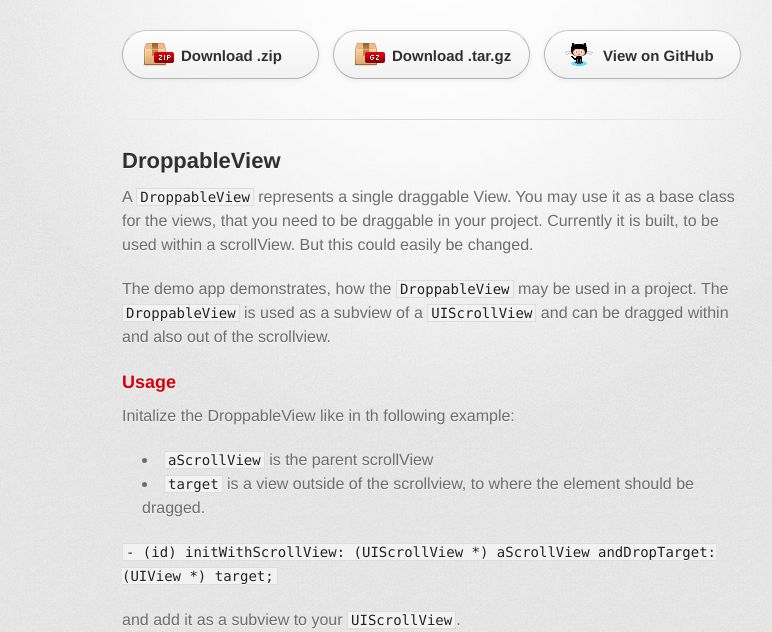
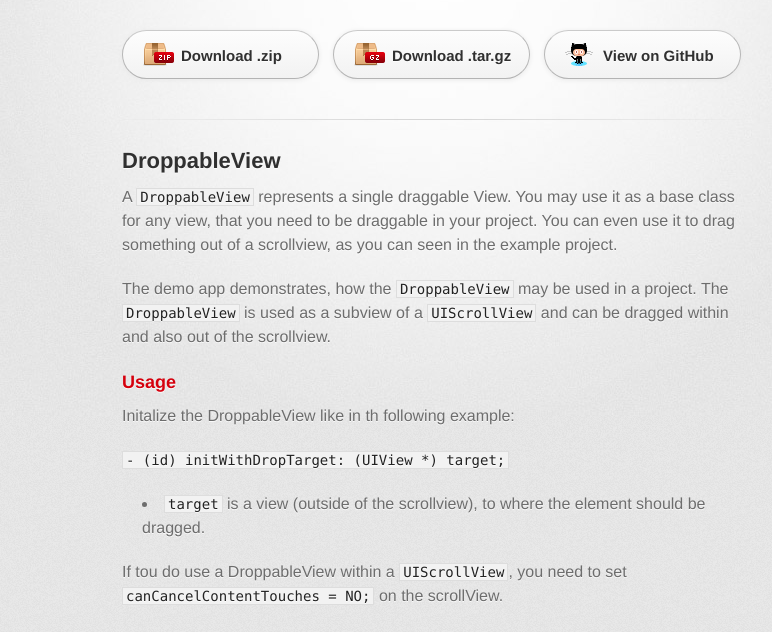
Before and after one commit to calimarkus/JDDroppableView, a plain HTML site: page index.html in a window 1280 px wide. Shown: the part 158-790 px from the top of the page, without its empty margins (208-980 px from the left). Drawn offline with Linux system fonts and the light colour scheme; a web font is replaced by a local one.

Commit message:
Create gh-pages branch via GitHub

```diff
--- a/index.html
+++ b/index.html
@@ -33,7 +33,7 @@
         <section id="main_content">
           <h2>DroppableView</h2>
 
-<p>A <code>DroppableView</code> represents a single draggable View. You may use it as a base class for the views, that you need to be draggable in your project. Currently it is built, to be used within a scrollView. But this could easily be changed.</p>
+<p>A <code>DroppableView</code> represents a single draggable View. You may use it as a base class for any view, that you need to be draggable in your project. You can even use it to drag something out of a scrollview, as you can seen in the example project.</p>
 
 <p>The demo app demonstrates, how the <code>DroppableView</code> may be used in a project.
 The <code>DroppableView</code> is used as a subview of a <code>UIScrollView</code> and can be dragged within and also out of the scrollview.</p>
@@ -42,14 +42,12 @@ The <code>DroppableView</code> is used as a subview of a <code>UIScrollView</cod
 
 <p>Initalize the DroppableView like in th following example:  </p>
 
+<p><code>- (id) initWithDropTarget: (UIView *) target;</code></p>
+
 <ul>
 <li>
-<code>aScrollView</code> is the parent scrollView</li>
-<li>
-<code>target</code> is a view outside of the scrollview, to where the element should be dragged.</li>
-</ul><p><code>- (id) initWithScrollView: (UIScrollView *) aScrollView andDropTarget: (UIView *) target;</code></p>
-
-<p>and add it as a subview to your <code>UIScrollView</code>.<br><strong>Note</strong>: Your <code>UIScrollView</code> needs to set <code>canCancelContentTouches = NO;</code>.</p>
+<code>target</code> is a view (outside of the scrollview), to where the element should be dragged.</li>
+</ul><p>If tou do use a DroppableView within a <code>UIScrollView</code>, you need to set <code>canCancelContentTouches = NO;</code> on the scrollView.</p>
 
 <h3>Screenshot of the example app:</h3>
 
--- a/params.json
+++ b/params.json
@@ -1 +1 @@
-{"body":"DroppableView\r\n---------------\r\n\r\nA `DroppableView` represents a single draggable View. You may use it as a base class for the views, that you need to be draggable in your project. Currently it is built, to be used within a scrollView. But this could easily be changed.\r\n\r\nThe demo app demonstrates, how the `DroppableView` may be used in a project.\r\nThe `DroppableView` is used as a subview of a `UIScrollView` and can be dragged within and also out of the scrollview.\r\n\r\n### Usage\r\n\r\nInitalize the DroppableView like in th following example:  \r\n\r\n- `aScrollView` is the parent scrollView\r\n- `target` is a view outside of the scrollview, to where the element should be dragged.\r\n\r\n`- (id) initWithScrollView: (UIScrollView *) aScrollView andDropTarget: (UIView *) target;`\r\n\r\nand add it as a subview to your `UIScrollView`.  \r\n**Note**: Your `UIScrollView` needs to set `canCancelContentTouches = NO;`.\r\n\r\n### Screenshot of the example app:\r\n\r\nThe black cards can be dragged from the red scrollView onto the green circle.  \r\nTry it!\r\n\r\n  \r\n![Screenshot](http://www.bilderload.com/bild/189325/droppableviewIRGWX.png)","note":"Don't delete this file! It's used internally to help with page regeneration.","name":"Jddroppableview","google":"","tagline":"iOS: This is a draggable view, which works within a scrollview (Dragging within and especially out of the scrollview)"}
+{"note":"Don't delete this file! It's used internally to help with page regeneration.","tagline":"iOS: This is a draggable view, which works within a scrollview (Dragging within and especially out of the scrollview)","google":"","name":"Jddroppableview","body":"DroppableView\r\n---------------\r\n\r\nA `DroppableView` represents a single draggable View. You may use it as a base class for any view, that you need to be draggable in your project. You can even use it to drag something out of a scrollview, as you can seen in the example project.\r\n\r\nThe demo app demonstrates, how the `DroppableView` may be used in a project.\r\nThe `DroppableView` is used as a subview of a `UIScrollView` and can be dragged within and also out of the scrollview.\r\n\r\n### Usage\r\n\r\nInitalize the DroppableView like in th following example:  \r\n\r\n`- (id) initWithDropTarget: (UIView *) target;`\r\n\r\n- `target` is a view (outside of the scrollview), to where the element should be dragged.\r\n\r\nIf tou do use a DroppableView within a `UIScrollView`, you need to set `canCancelContentTouches = NO;` on the scrollView.\r\n\r\n### Screenshot of the example app:\r\n\r\nThe black cards can be dragged from the red scrollView onto the green circle.  \r\nTry it!\r\n\r\n  \r\n![Screenshot](http://www.bilderload.com/bild/189325/droppableviewIRGWX.png)"}
```
